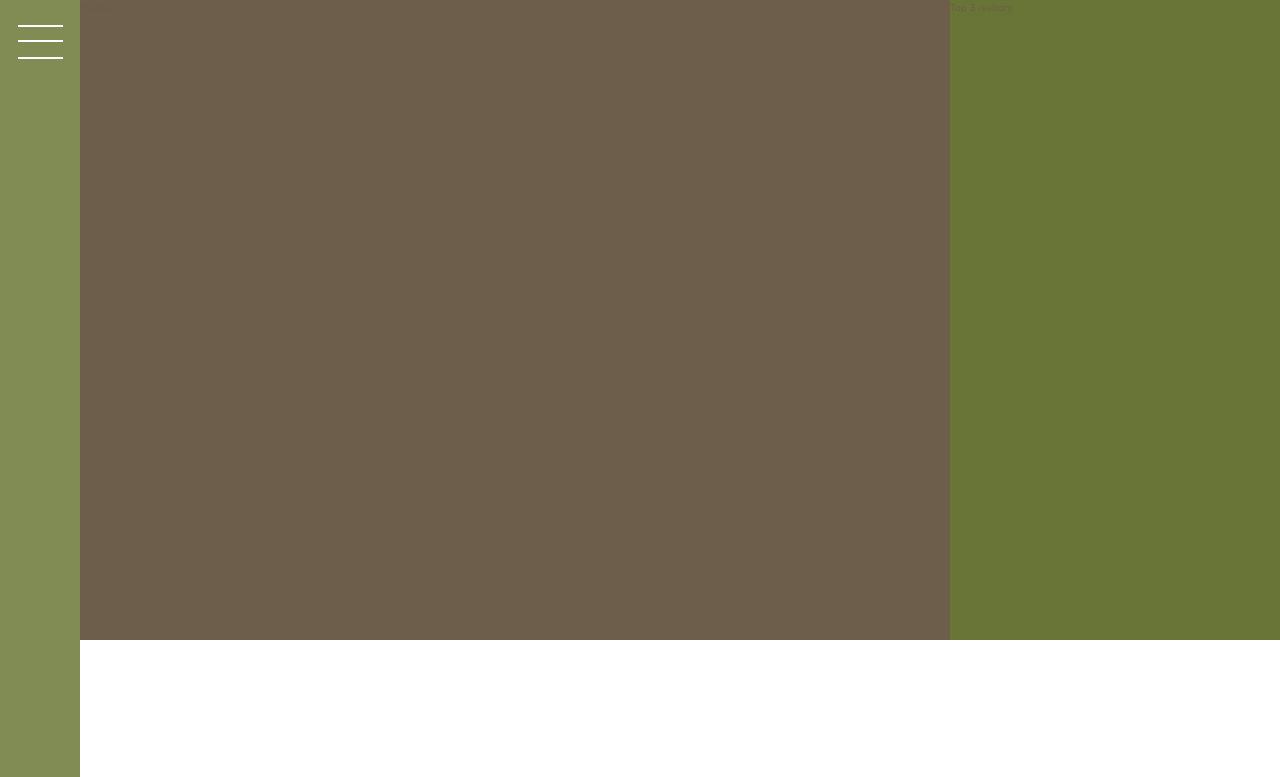
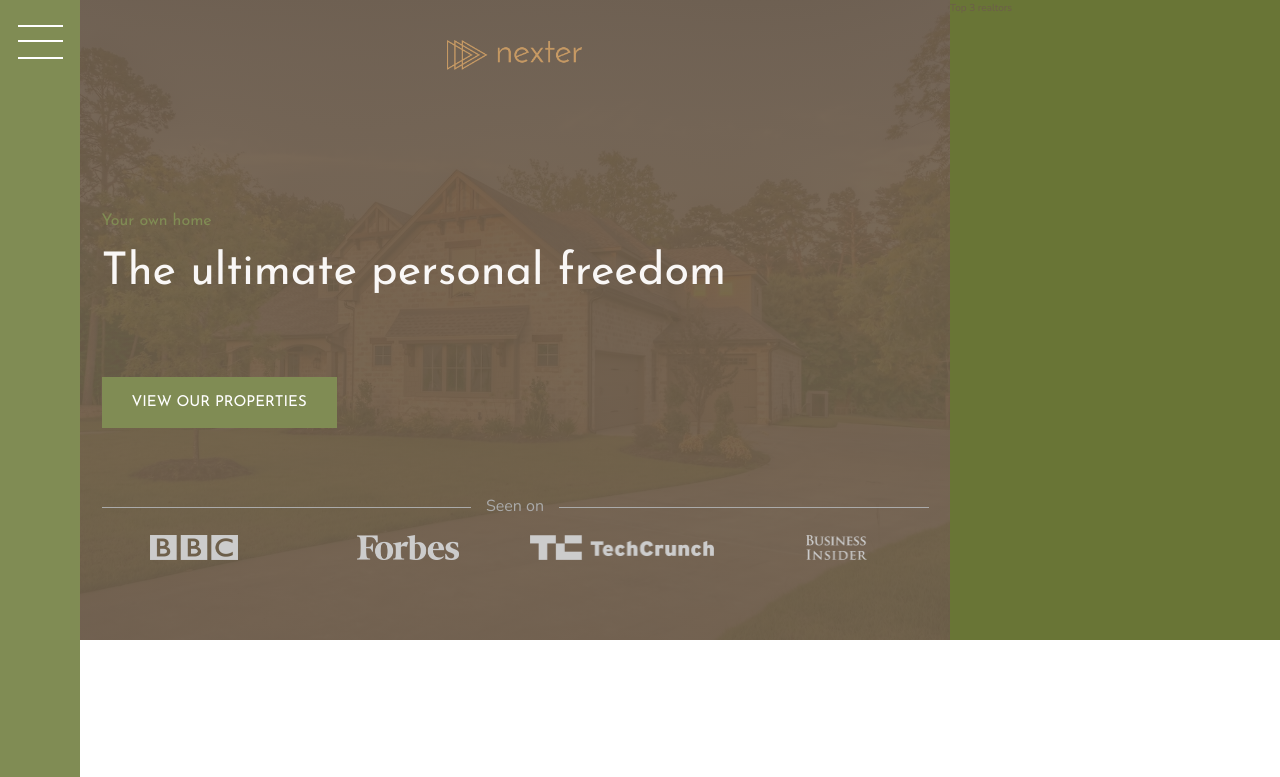
Before and after one commit to robertstipp/Bexter, a website: page index.html in a window 1280 px wide. Shown: the top 777 px of the page. Drawn offline with nearby package versions, Linux system fonts and the light colour scheme.

Commit message:
Added header seenon scss

```diff
--- a/index.html
+++ b/index.html
@@ -17,7 +17,19 @@
   <body class="container">
     <div class="sidebar"><button class="nav-btn"></button></div>
 
-    <header class="header">Header</header>
+    <header class="header">
+      <img src="img/logo.png" alt="Bexter Logo" class="header__logo" />
+      <h3 class="heading-3">Your own home</h3>
+      <h1 class="heading-1">The ultimate personal freedom</h1>
+      <button class="btn header__btn">View our properties</button>
+      <div class="header__seenon-text">Seen on</div>
+      <div class="header__seenon-logos">
+        <img src="img/logo-bbc.png" alt="Seen on logo 1" />
+        <img src="img/logo-forbes.png" alt="Seen on logo 2" />
+        <img src="img/logo-techcrunch.png" alt="Seen on logo 3" />
+        <img src="img/logo-bi.png" alt="Seen on logo 4" />
+      </div>
+    </header>
 
     <div class="realtors">Top 3 realtors</div>
 
--- a/sass/_header.scss
+++ b/sass/_header.scss
@@ -1,4 +1,57 @@
 .header {
-  background-color: $color-grey-dark-2;
+  background-color: $color-grey-dark-1;
   grid-column: full-start / col-end 6;
+
+  background-image: linear-gradient(
+      rgba($color-grey-dark-2, 0.93),
+      rgba($color-grey-dark-2, 0.93)
+    ),
+    url(../img/hero.jpeg);
+  background-size: cover;
+  background-position: center;
+  padding: 8rem;
+  padding-top: 4rem;
+
+  display: grid;
+  grid-template-rows: 1fr min-content 6rem 1fr;
+  grid-template-columns: max-content;
+  justify-content: center;
+  row-gap: 1.5rem;
+
+  &__logo {
+    height: 3rem;
+    justify-self: center;
+  }
+  &__seenon-text {
+    font-size: 1.6rem;
+    color: $color-grey-light-2;
+
+    display: grid;
+    grid-template-columns: 1fr max-content 1fr;
+    align-items: center;
+    column-gap: 15px;
+
+    &::before,
+    &::after {
+      content: "";
+      height: 1px;
+      display: block;
+      background-color: currentColor;
+    }
+  }
+  &__seenon-logos {
+    display: grid;
+    grid-template-columns: repeat(4, 1fr);
+    column-gap: 3rem;
+    justify-items: center;
+    img {
+      height: 2.5rem;
+      filter: brightness(0.8);
+    }
+  }
+
+  &__btn {
+    align-self: center;
+    justify-self: start;
+  }
 }
--- a/sass/_typography.scss
+++ b/sass/_typography.scss
@@ -5,6 +5,9 @@
 
 .heading-1 {
   @extend %heading;
+  font-size: 4.5rem;
+  color: $color-grey-light-1;
+  line-height: 1;
 }
 .heading-2 {
   @extend %heading;
```
Also changed, not shown: css/style.css.
